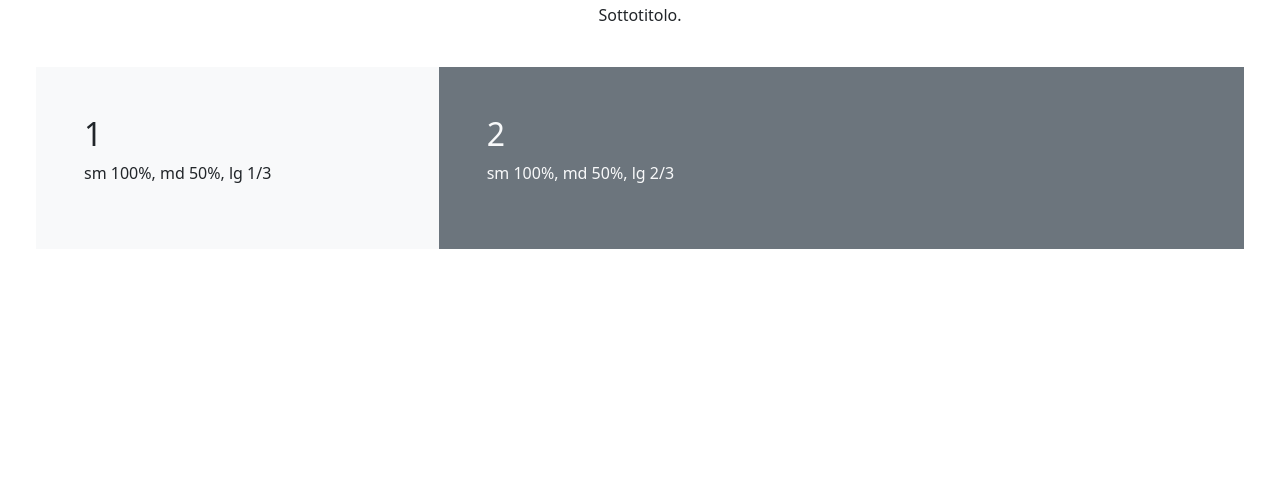
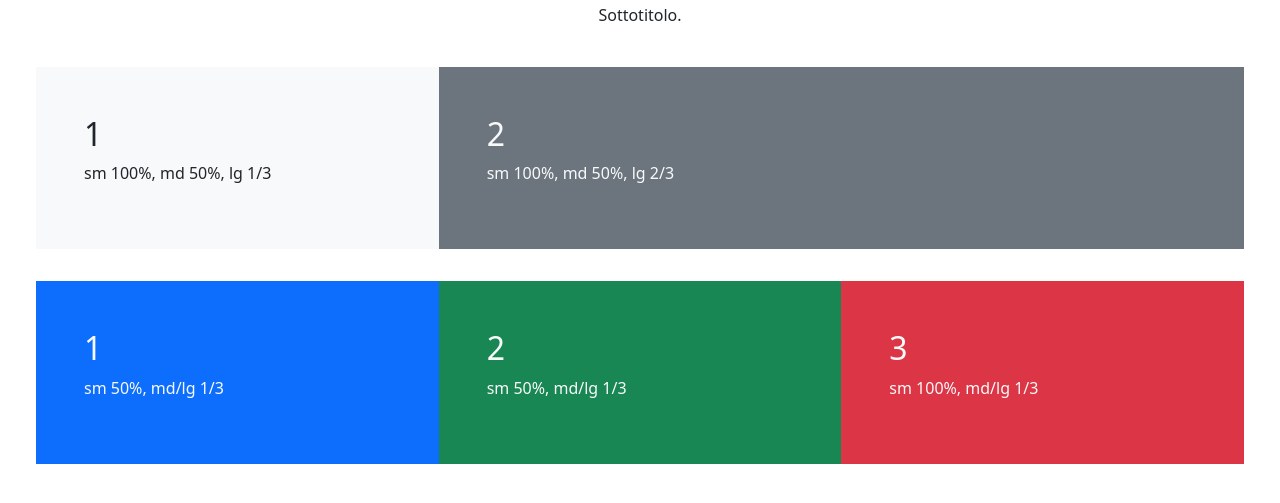
Before and after one commit to giorgiospirostopala/htmlcss-bootstrap-layout, a plain HTML site: page index.html in a window 1280 px wide. Shown: the part 101-604 px from the top of the page. Drawn offline with nearby package versions, Linux system fonts and the light colour scheme.

Commit message:
add: second-row

```diff
--- a/index.html
+++ b/index.html
@@ -15,7 +15,7 @@
             <p>Sottotitolo.</p>
         </div>
     </div>
-    <div class="row p-5 pt-4">
+    <div class="row p-5 pt-4 pb-2">
         <div class="bg-light p-5 col-12 col-md-6 col-lg-4">
             <h2>1</h2>
             <p>sm 100%, md 50%, lg 1/3</p>
@@ -25,6 +25,20 @@
             <p>sm 100%, md 50%, lg 2/3</p>
         </div>
     </div>
+    <div class="row p-5 pt-4 pb-2">
+        <div class="text-light bg-primary p-5 col-6 col-md-4">
+            <h2>1</h2>
+            <p>sm 50%, md/lg 1/3</p>
+        </div>
+        <div class="text-light bg-success p-5 col-6 col-md-4">
+            <h2>2</h2>
+            <p>sm 50%, md/lg 1/3</p>
+        </div>
+        <div class="text-light bg-danger p-5 col-12 col-md-4">
+            <h2>3</h2>
+            <p>sm 100%, md/lg 1/3</p>
+        </div>
+    </div>
 
 
 
```
